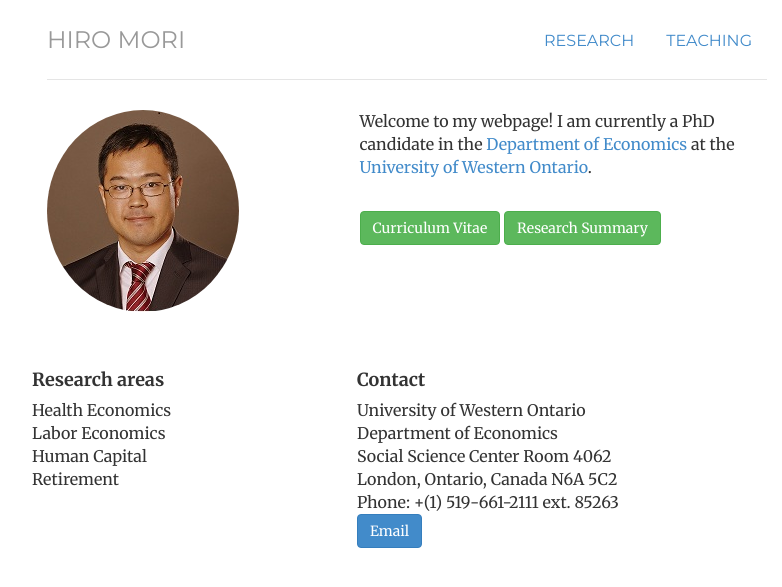
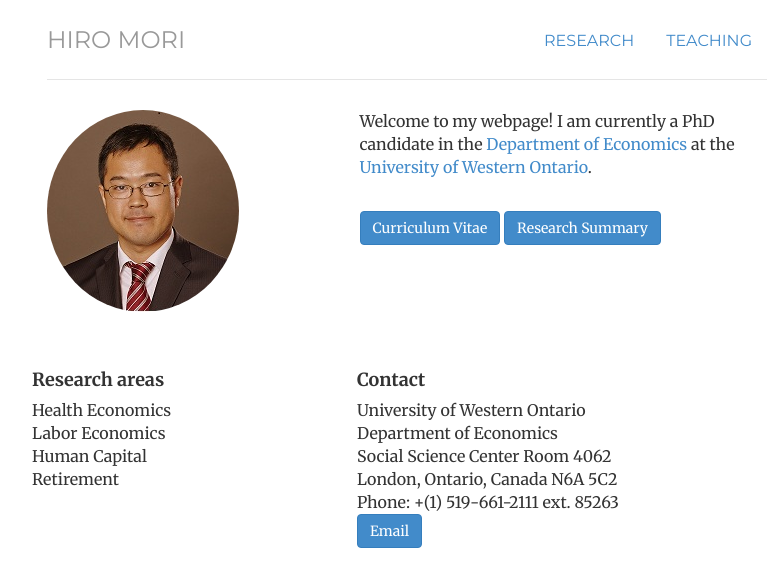
Before and after one commit to morihiroaki/morihiroaki.github.io, a Jekyll site: the page built from index.html, in a window 1280 px wide. Shown: the top 587 px of the page, without its empty margins (233-1015 px from the left). Built offline with Jekyll 4.4.1, drawn with Linux system fonts in a browser that asks for light colours.

Commit message:
Update index.html

```diff
--- a/index.html
+++ b/index.html
@@ -13,8 +13,8 @@
              <div class='col-sm-7'>
               <p> Welcome to my webpage! I am currently a PhD candidate in the <a href="http://economics.uwo.ca/">Department of Economics</a> at the <a href="http://www.uwo.ca/">University of Western Ontario</a>.  </p>
               <br/>
-              	<a href="/files/cv_mori.pdf" class="btn btn-success" title="Download CV as PDF">Curriculum Vitae</a>
-              	<a href="/files/research_summary.pdf" class="btn btn-success" title="Download reserch summary as PDF">Research Summary</a>
+              	<a href="/files/cv_mori.pdf" class="btn btn-primary" title="Download CV as PDF">Curriculum Vitae</a>
+              	<a href="/files/research_summary.pdf" class="btn btn-primary" title="Download reserch summary as PDF">Research Summary</a>
               <!--a class="btn btn-primary" href="/cv.html">CV</a-->
               <!--a class="btn btn-warning" href="/research.html">Research</a-->
               <!--a class="btn btn-danger" href="/teaching.html">Teaching</a-->
```
